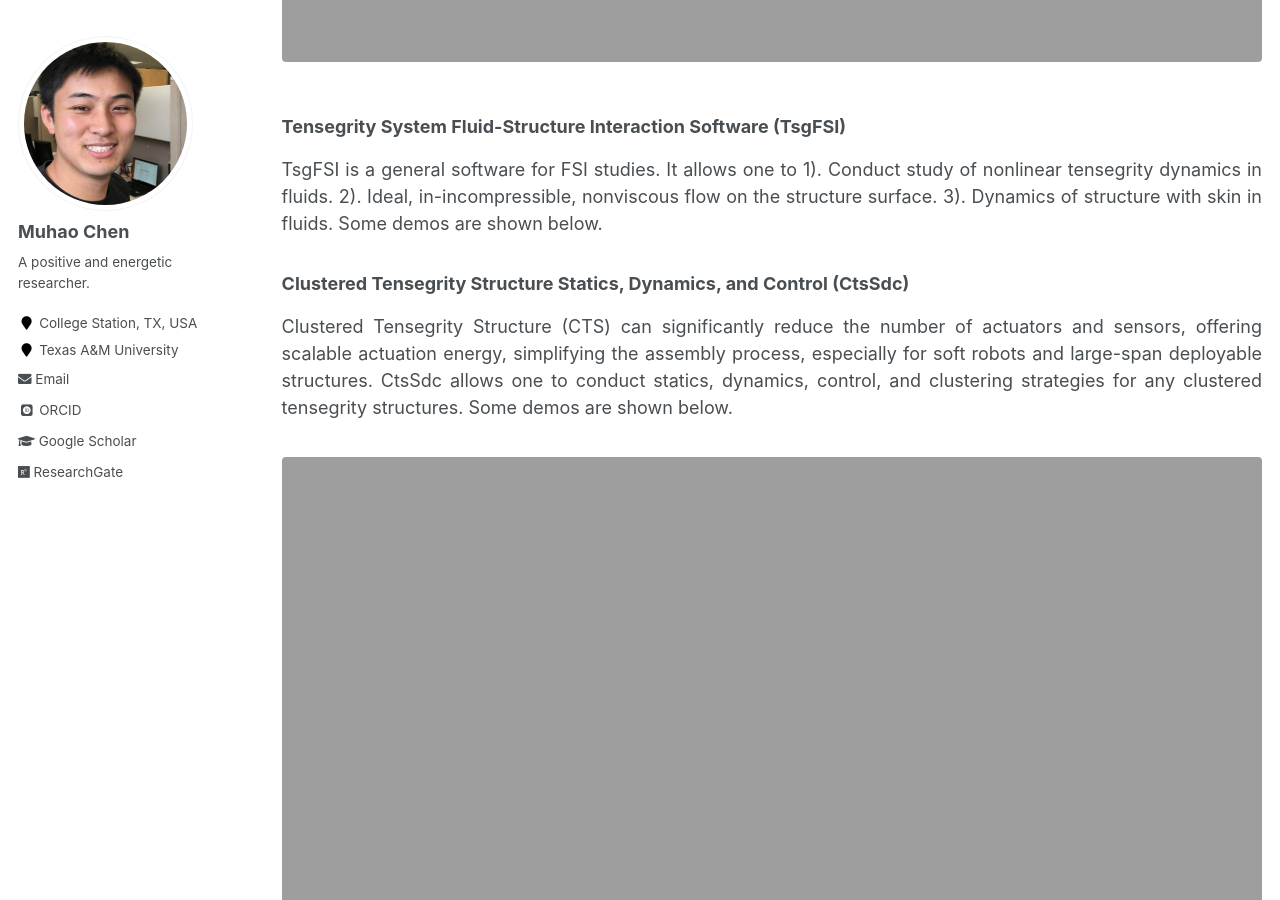
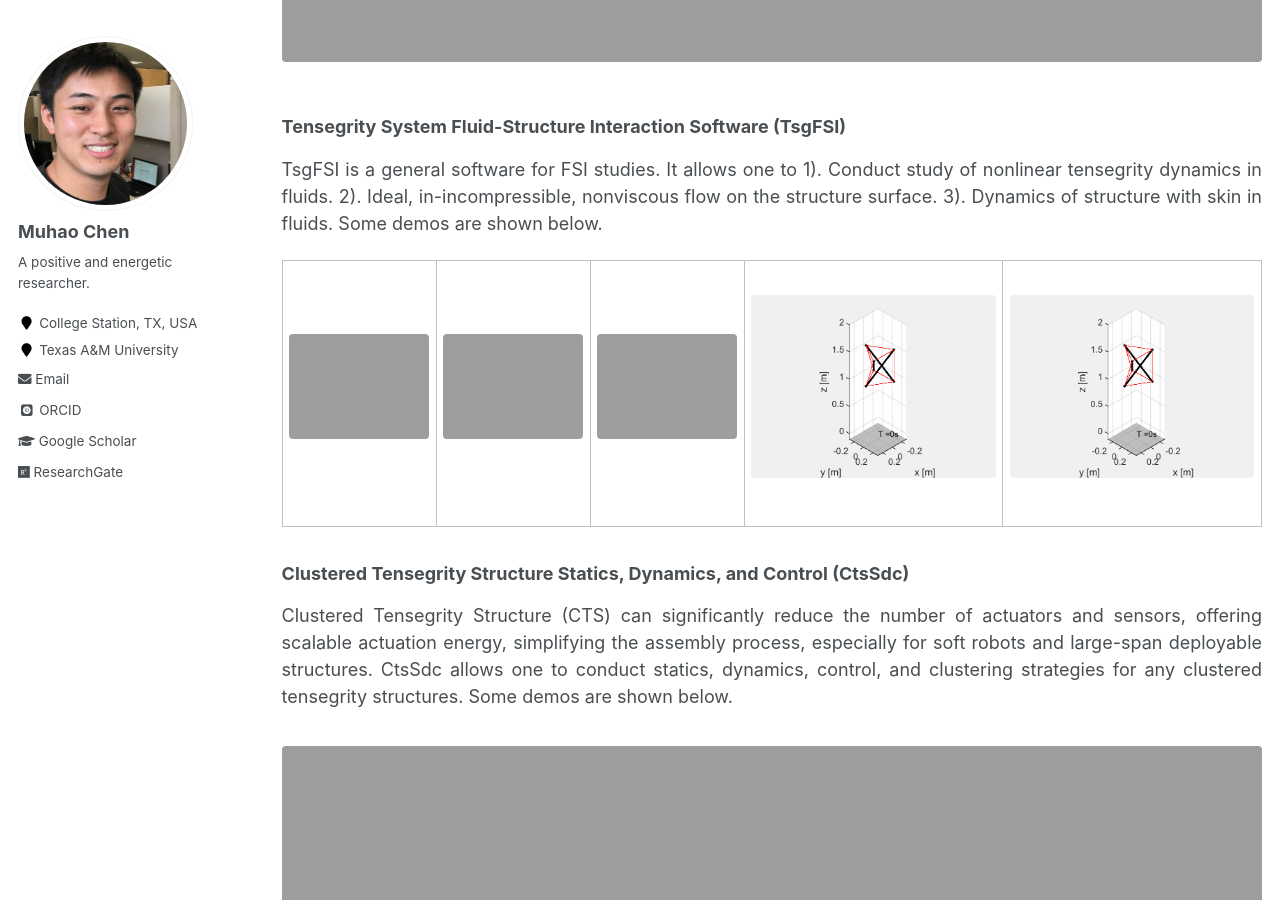
Before and after one commit to Muhao-Chen/muhao-chen.github.io, a Jekyll site: the page built from _pages/resources.md, in a window 1280 px wide and 900 px high, scrolled down 4913 px. Built offline with Jekyll 4.4.1, drawn with Linux system fonts in a browser that asks for light colours; some web fonts are replaced.

Commit message:
Update resources.md

```diff
--- a/_pages/resources.md
+++ b/_pages/resources.md
@@ -83,6 +83,17 @@ TsgRgd allows one to 1). Conduct structure equilibrium configuration, prestress
 
 TsgFSI is a general software for FSI studies. It allows one to 1). Conduct study of nonlinear tensegrity dynamics in fluids. 2). Ideal, in-incompressible, nonviscous flow on the structure surface. 3). Dynamics of structure with skin in fluids. Some demos are shown below.
 
+<table>
+<tr>
+<td><figure><img src="{{ site.url }}/images/rffi/prism1.gif" width="100px" height="100px"/></figure></td>
+<td><figure><img src="{{ site.url }}/images/rffi/prism2.gif" width="100px" height="100px"/></figure></td>
+<td><figure><img src="{{ site.url }}/images/rffi/prism3.gif" width="100px" height="100px"/></figure></td>
+<td><figure><img src="{{ site.url }}/images/rffi/land1.gif" width="100px" height="100px"/></figure></td>
+<td><figure><img src="{{ site.url }}/images/rffi/land2.gif" width="100px" height="100px"/></figure></td>
+</tr>
+</table>
+
+
 <!--<figure><img src="{{ site.url }}/images/rffi/tsgrbd.png" width="200"/></figure>-->
 
 ### Clustered Tensegrity Structure Statics, Dynamics, and Control (CtsSdc)
```
